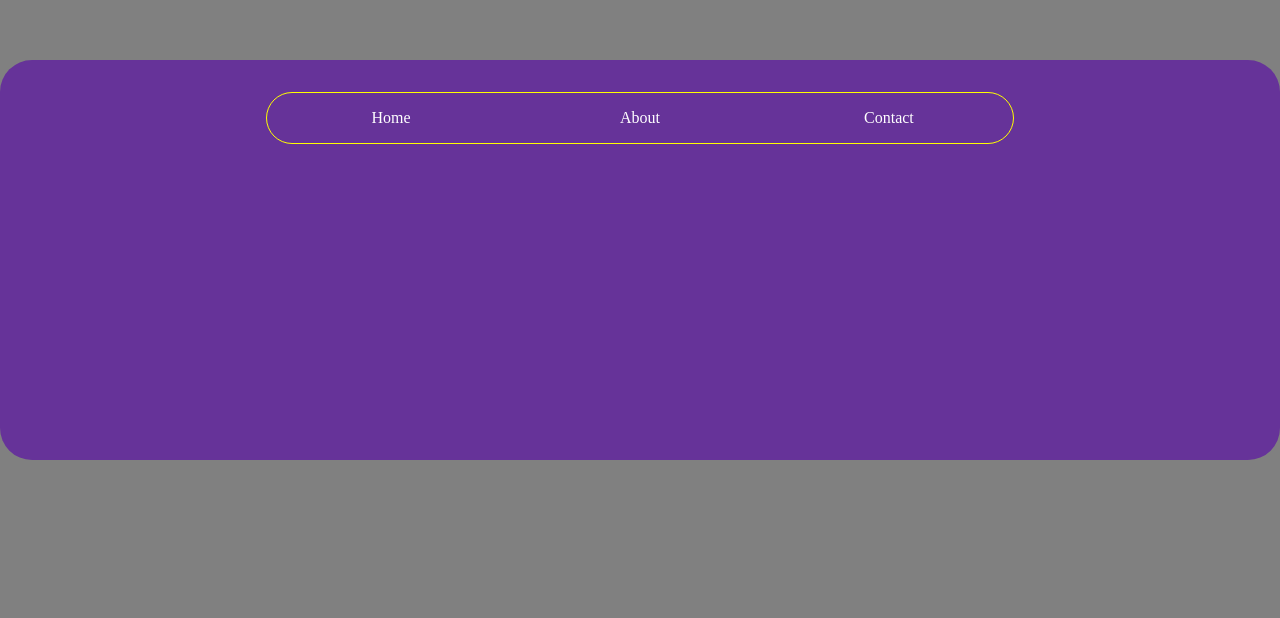
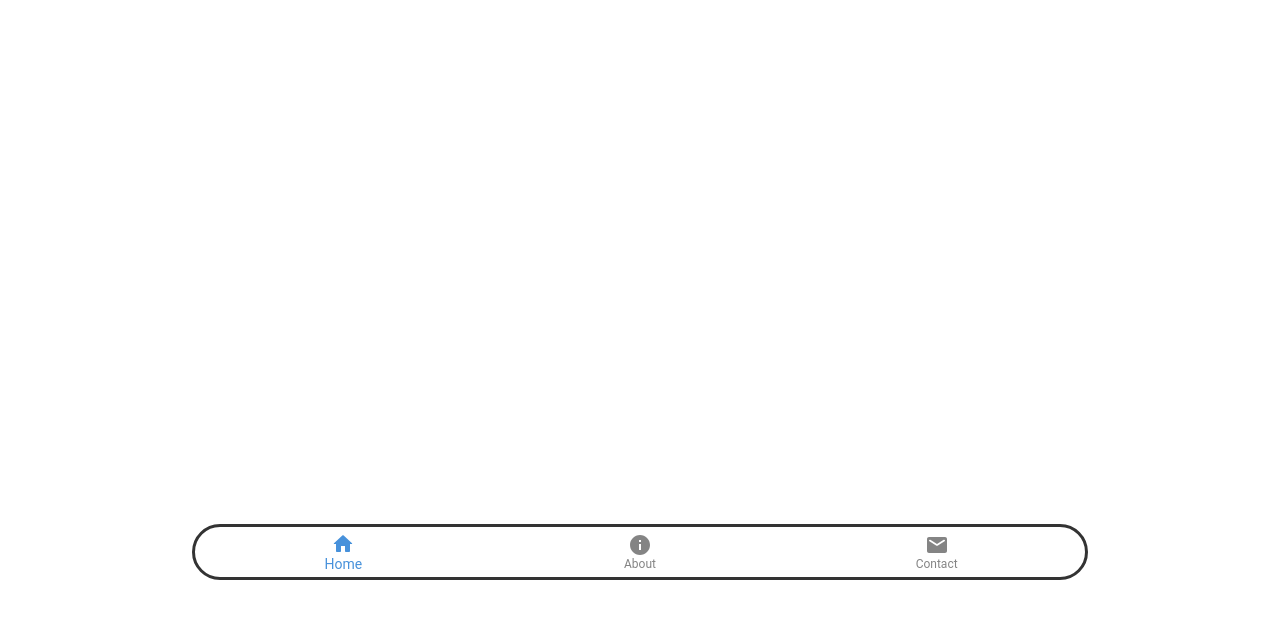
Before and after one commit to prez9456/nd-window-services, a React (Create React App) app: page / in a window 1280 px wide. Shown: the part 156-774 px from the top of the page. Built offline with nearby package versions, Linux system fonts and the light colour scheme.

Commit message:
Add Nav component

```diff
--- a/src/App.js
+++ b/src/App.js
@@ -1,10 +1,11 @@
-import Tabs from "./sites/Tabs";
-import './App.css';
+import Nav from "./components/Nav";
+import './style/App.css';
+import React from "react";
 
-function App() {
+const App = () => {
     return(
         <div className="App">
-            <Tabs />
+            <Nav/>
         </div>
     )
 }
--- /dev/null
+++ b/src/components/Nav.js
@@ -0,0 +1,68 @@
+import * as React from 'react';
+import Home from '../pages/Home';
+import About from '../pages/About';
+import Contact from '../pages/Contact'
+
+import Box from '@mui/material/Box';
+import BottomNavigation from '@mui/material/BottomNavigation';
+import BottomNavigationAction from '@mui/material/BottomNavigationAction';
+
+import styled from '@emotion/styled';
+import HomeRoundedIcon from '@mui/icons-material/HomeRounded';
+import InfoSharpIcon from '@mui/icons-material/InfoSharp';
+import EmailRoundedIcon from '@mui/icons-material/EmailRounded';
+
+const Nav = () => {
+  const [value, setValue] = React.useState(0);
+
+  return (
+    <NavBox>
+      <BottomNav
+        showLabels
+        value={value}
+        onChange={(event, newValue) => {
+          setValue(newValue);
+          console.log(newValue)
+        }}
+      >
+        <NavButton label="Home" leftbtn={'30px'} icon={<HomeRoundedIcon />} />
+        <NavButton label="About" icon={<InfoSharpIcon />} />
+        <NavButton label="Contact" rightbtn={'30px'} icon={<EmailRoundedIcon />} />
+      </BottomNav>
+    </NavBox>
+  );
+}
+
+const NavBox = styled(Box)`
+  bottom: 0;
+  position: fixed;
+  border-radius: 30px;
+
+  width: 70%;
+  margin-bottom: 5%;
+
+  @media (max-width: 768px) {
+    width: 65%;
+    margin-bottom: 10%;
+  }
+`;
+
+const BottomNav = styled(BottomNavigation)`
+  border-style: solid;
+  border-radius: 30px;
+  opacity: 0.8;
+
+  :hover{
+    opacity: 1.0;
+  }
+  `;
+
+const NavButton = styled(BottomNavigationAction)`
+  margin: auto;
+  border-top-left-radius: ${props => props.leftbtn || '0px'};
+  border-bottom-left-radius: ${props => props.leftbtn || '0px'};
+  border-top-right-radius: ${props => props.rightbtn || '0px'};
+  border-bottom-right-radius: ${props => props.rightbtn || '0px'};
+`;
+
+export default Nav;
--- a/src/index.js
+++ b/src/index.js
@@ -1,12 +1,12 @@
 import App from './App';
 import React from 'react';
 import ReactDOM from 'react-dom/client';
-import reportWebVitals from './reportWebVitals';
+import reportWebVitals from './util/reportWebVitals';
 
 const root = ReactDOM.createRoot(document.getElementById('root'));
 root.render(
   <React.StrictMode>
-    <App />
+    <App/>
   </React.StrictMode>
 );
 
--- a/src/sites/tabpage/About.js
+++ b/src/pages/About.js
@@ -1,11 +1,11 @@
 import React from "react";
 
-const About = () => {
+const About = () =>{
     return(
-        <div className="About">
+        <div>
             <p>This is the ABOUT tab</p>
         </div>
     )
 };
 
-export default About
+export default About;
--- a/src/sites/tabpage/Contact.js
+++ b/src/pages/Contact.js
@@ -2,7 +2,7 @@ import React from "react";
 
 const Contact = () => {
     return(
-        <div className="Contact">
+        <div>
             <p>This is the CONTACT tab</p>
         </div>
     )
--- a/src/sites/tabpage/Home.js
+++ b/src/pages/Home.js
@@ -1,9 +1,8 @@
 import React from "react";
-import { render } from "react-dom";
 
 const Home = () => {
     return(
-        <div className="Home">
+        <div>
             <p>This is the HOME tab</p>
         </div>
     )
--- a/src/sites/Tabs.js
+++ /dev/null
@@ -1,20 +0,0 @@
-import React from 'react';
-
-const Tabs = () => {
-    console.log("hi")
-    return (
-      <div className="Tabs">
-        {/* Tab nav */}
-        <ul className="nav">
-          <li>Home</li>
-          <li>About</li>
-          <li>Contact</li>
-        </ul>
-        <div className="outlet">
-          {/* content will be shown here */}
-        </div>
-      </div>
-    );
-  };
-
-  export default Tabs;
--- a/src/App.css
+++ b/src/style/App.css
@@ -1,6 +1,6 @@
 .App {
   /* text-align: center; */
-  background-color: gray;
+  background-color: white;
   width: 100vw;
   height: 100vh;
   display: flex;
```
Also changed, not shown: package.json (+8 -1 lines), src/style/index.css (renamed from src/index.css), src/util/reportWebVitals.js (renamed from src/reportWebVitals.js), 2 other files (tests, documents, lock files or other folders).
